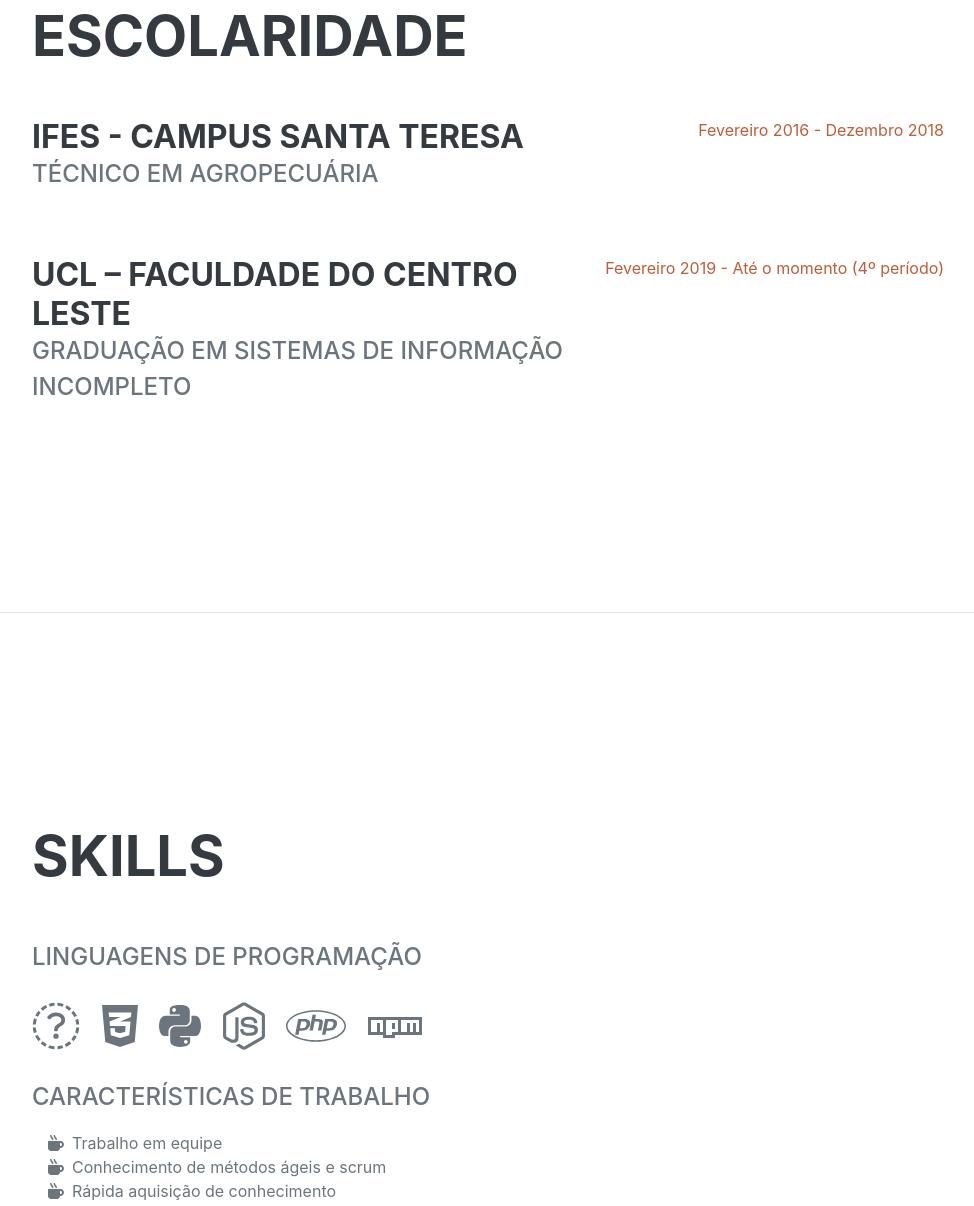
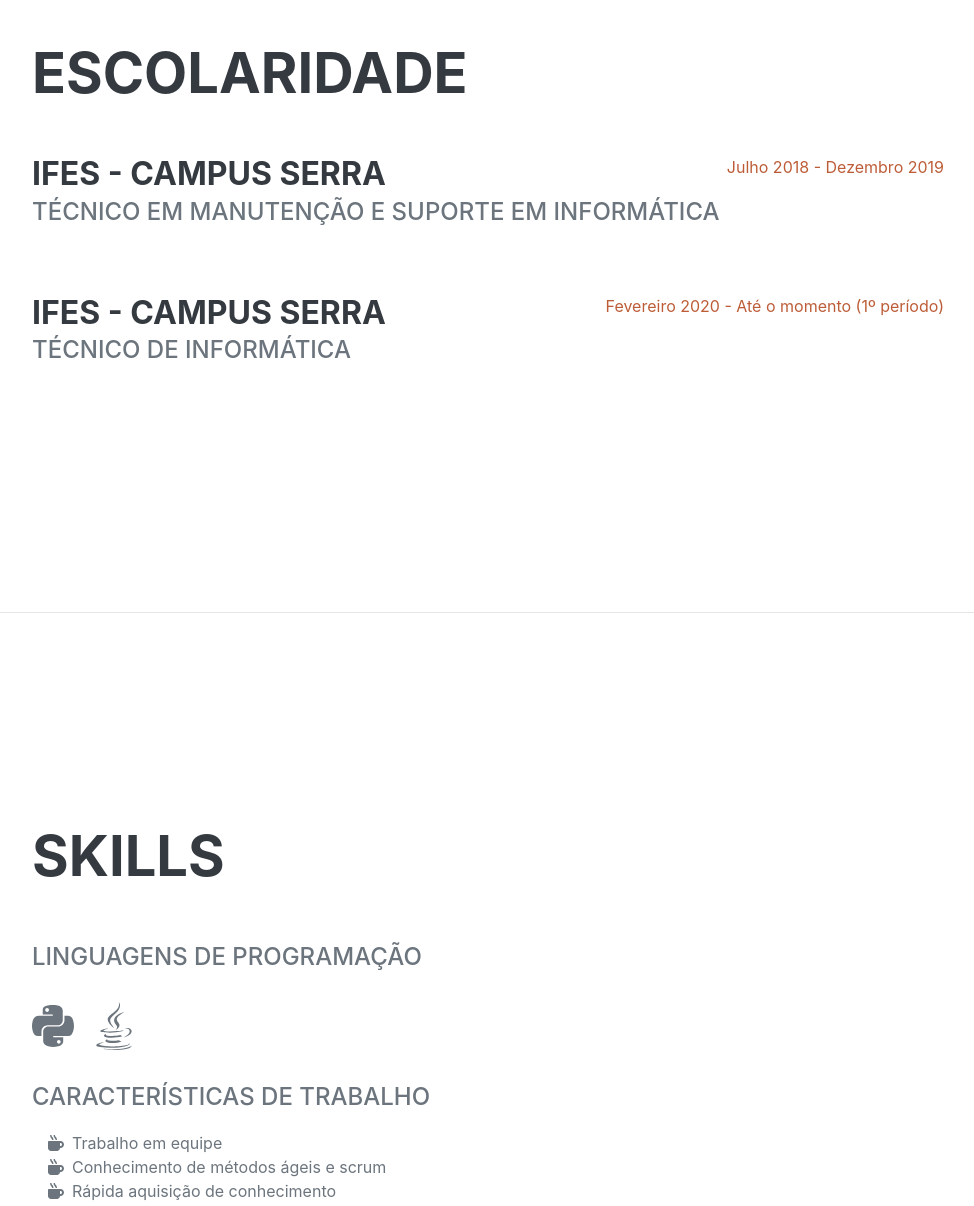
Before and after one commit to GustavoLaubeSchwartz/Curriculo-Gustavo, a website: page index.html in a window 1280 px wide. Shown: the part 1790-2996 px from the top of the page, without its empty margins (288-1262 px from the left). Drawn offline with nearby package versions, Linux system fonts and the light colour scheme; a web font is replaced by a local one.

Commit message:
Adicionando arquivos

```diff
--- a/index.html
+++ b/index.html
@@ -82,17 +82,17 @@
                     <h2 class="mb-5">Escolaridade</h2>
                     <div class="d-flex flex-column flex-md-row justify-content-between mb-5">
                         <div class="flex-grow-1">
-                            <h3 class="mb-0">IFES - Campus Santa Teresa</h3>
-                            <div class="subheading mb-3">Técnico em Agropecuária</div>
+                            <h3 class="mb-0">IFES - Campus Serra</h3>
+                            <div class="subheading mb-3">Técnico em Manutenção e Suporte em informática</div>
                         </div>
-                        <div class="flex-shrink-0"><span class="text-primary">Fevereiro 2016 - Dezembro 2018</span></div>
+                        <div class="flex-shrink-0"><span class="text-primary">Julho 2018 - Dezembro 2019</span></div>
                     </div>
                     <div class="d-flex flex-column flex-md-row justify-content-between">
                         <div class="flex-grow-1">
-                            <h3 class="mb-0">UCL – Faculdade do Centro Leste</h3>
-                            <div class="subheading mb-3">Graduação em Sistemas de Informação incompleto</div>
+                            <h3 class="mb-0">IFES - Campus Serra</h3>
+                            <div class="subheading mb-3">Técnico de informática</div>
                         </div>
-                        <div class="flex-shrink-0"><span class="text-primary">Fevereiro 2019 - Até o momento (4º período)</span></div>
+                        <div class="flex-shrink-0"><span class="text-primary">Fevereiro 2020 - Até o momento (1º período)</span></div>
                     </div>
                 </div>
             </section>
@@ -103,13 +103,9 @@
                     <h2 class="mb-5">Skills</h2>
                     <div class="subheading mb-3">Linguagens de programação</div>
                     <ul class="list-inline dev-icons">
-                        <li class="list-inline-item"><i class="fab fa-mysql"></i></li>
-                        <li class="list-inline-item"><i class="fab fa-css3-alt"></i></li>
                         <li class="list-inline-item"><i class="fab fa-python"></i></li>
-                        <li class="list-inline-item"><i class="fab fa-node-js"></i></li>
-                        <li class="list-inline-item"><i class="fab fa-php"></i></li>
-                        <li class="list-inline-item"><i class="fab fa-npm"></i></li>
-                    </ul>
+                        <li class="list-inline-item"><i class="fab fa-java"></i></li>
+                      </ul>
                     <div class="subheading mb-3">Características de trabalho</div>
                     <ul class="fa-ul mb-0">
                         <li>
```
